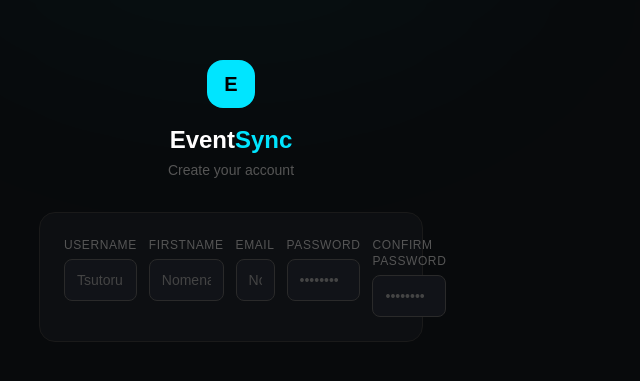
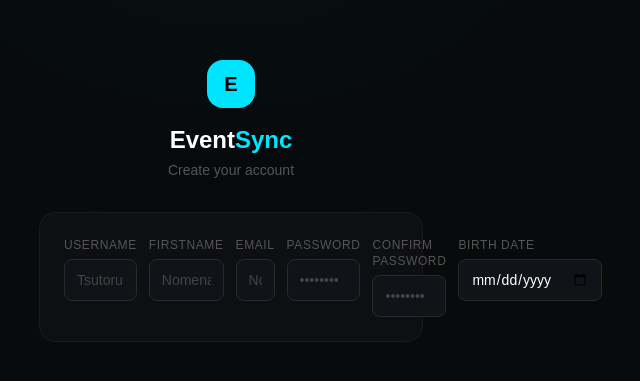
Before and after one commit to Proxima-Devs/EventSync, a Next.js app: page /register in a window 1280 px wide. Shown: the part 199-580 px from the top of the page, without its empty margins (409-1049 px from the left). Built offline with nearby package versions, Linux system fonts and the light colour scheme.

Commit message:
feat(auth): add birth date field on register

```diff
--- a/app/(auth)/register/page.tsx
+++ b/app/(auth)/register/page.tsx
@@ -65,6 +65,15 @@ export default function RegisterPage() {
                                 className="w-full bg-[#111318] border border-[#2a2a2a] rounded-lg px-3 py-2.5 text-sm text-white placeholder-[#444] focus:outline-none focus:border-[#00E5FF55] transition-all"
                             />
                         </div>
+                        <div>
+                            <label className="block text-xs text-[#555] uppercase tracking-wider mb-1.5">
+                                Birth Date
+                            </label>
+                            <input
+                                type="date"
+                                className="w-full bg-[#111318] border border-[#2a2a2a] rounded-lg px-3 py-2.5 text-sm text-white focus:outline-none focus:border-[#00E5FF55] transition-all"
+                            />
+                        </div>
                     </div>
                 </div>
             </div>
```
